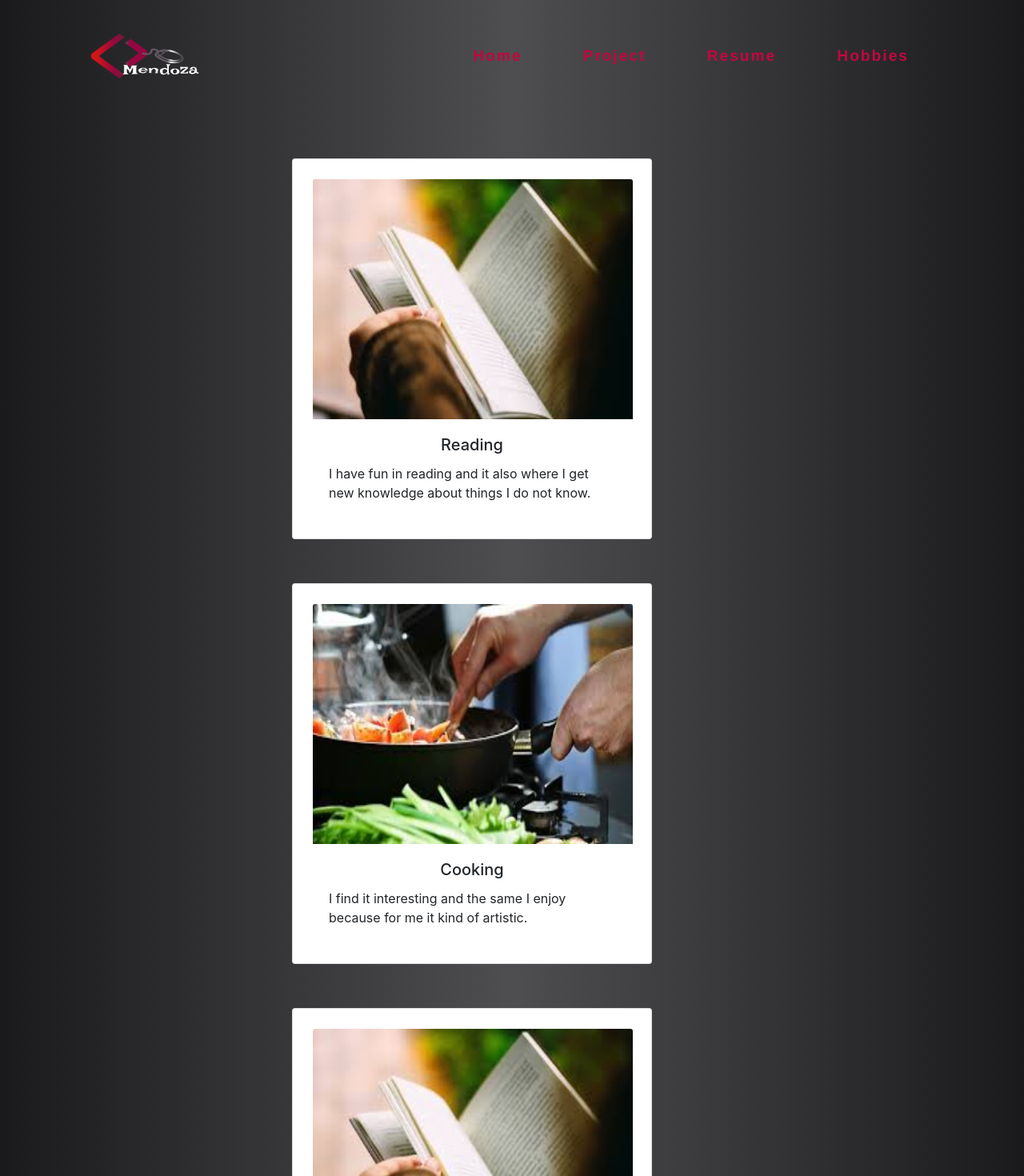
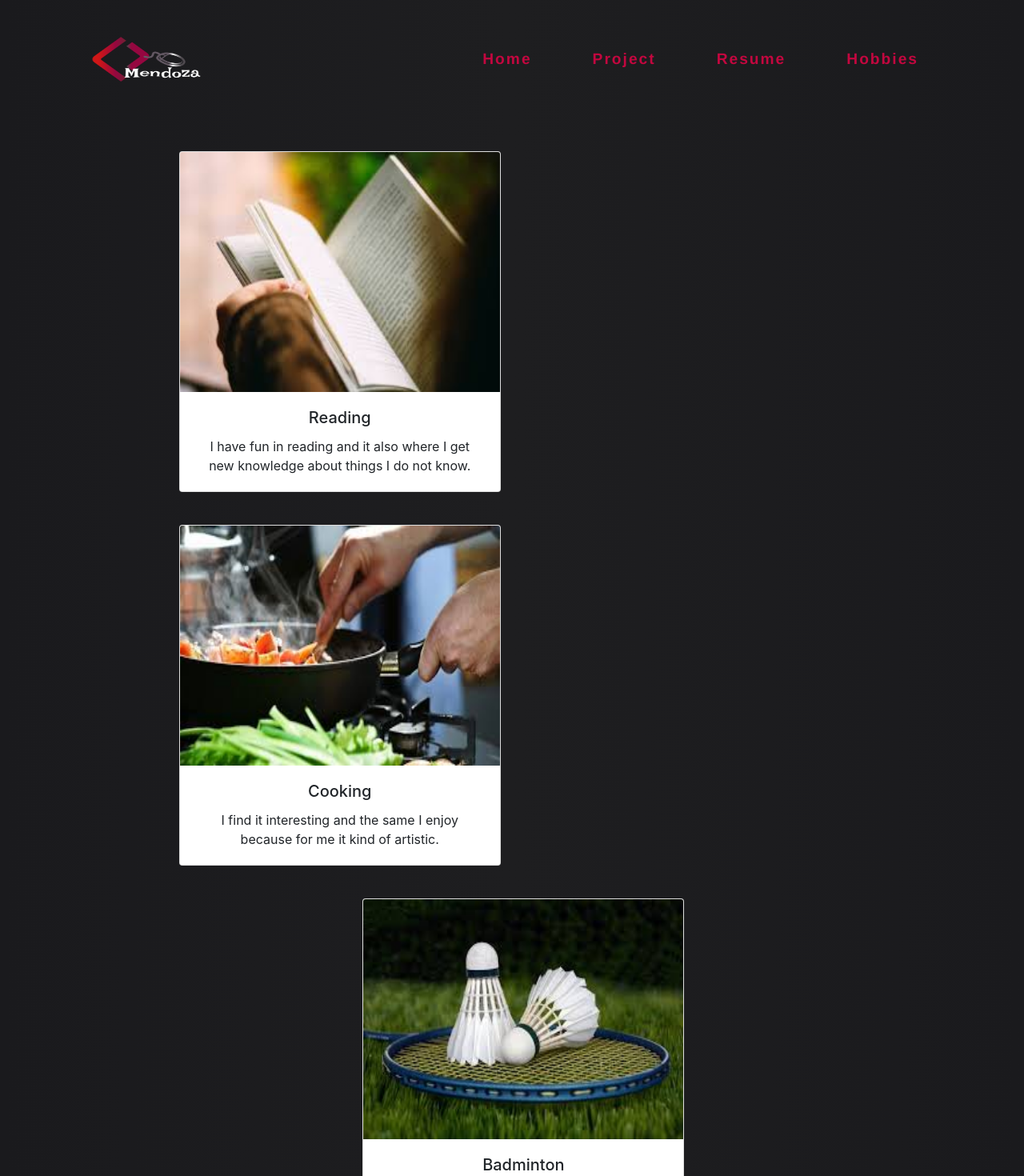
Before and after one commit to Gracejean/profile1, an Angular app: page /hobbies in a window 1280 px wide. Shown: the top 1470 px of the page at 80% size. Built offline with nearby package versions, Linux system fonts and the light colour scheme.

Commit message:
half through

```diff
--- a/src/app/app.component.css
+++ b/src/app/app.component.css
@@ -1,12 +1,12 @@
 .header{
-    /* margin: 7px;
+    margin: 7px;
       width: 100%;
-      flex-shrink: 0;
+      /* flex-shrink: 0;
       flex-grow: 0; */
-      flex-shrink: 0;
-      flex-grow: 0;
+      /* flex-shrink: 0;
+      flex-grow: 0; */
       /* background: #039be5; */
-      padding: 3px 5px;
+      /* padding: 3px 5px; */
 
 }
 
@@ -22,14 +22,13 @@
 
 
   }
-  .footer{
+  /* .footer{
     flex-shrink: 0;
     flex-grow: 0;
-    /* background: #eee; */
     padding: 3px 15px;
     background-color: black;
     color: white;
-  }
+  } */
 
 
 .container{
@@ -39,13 +38,13 @@
     flex-direction: column;
   }
 
-  .content{
+  /* .content{
     flex-shrink: 1;
     flex-grow: 1;
     padding: 3px 5px;
     position: relative;
     overflow-y: auto;
-  }
+  } */
 
 .contact{
     list-style-type: none;
--- a/src/app/app.component.html
+++ b/src/app/app.component.html
@@ -19,12 +19,12 @@
       </div>
     </nav>
   </div>
-  <div class="content">
+  <!-- <div class="content"> -->
     <router-outlet></router-outlet>
 
-  </div>
+  <!-- </div> -->
   <!-- <app-profile></app-profile> -->
-  <div class="footer">
+  <!-- <div class="footer">
     <div class="row">
       <div class="col">
         <p>Jeanilyn Mendoza @2020B</p>
@@ -38,10 +38,10 @@
           <li><img src="assets/linkedin.png" alt=""><a href="">Linkin</a></li>
         </ul>
       </div>
-    </div>
+    </div> -->
 
 
-  </div>
+  <!-- </div> -->
 
 
 </div>
--- a/src/app/hobbies/hobbies.component.css
+++ b/src/app/hobbies/hobbies.component.css
@@ -1,10 +1,55 @@
 
+.head{
+    width: 820px;
+    margin-left: 12.5%;
+
+
+}
 .card {
-    padding: 25px;
-    width: 450px;
+    /* padding: 20px;  */
+    width: 402px;
     margin-top: 5%;
-    margin-left: 25%;
+    /* column-gap: 5%; */
+    /* text-align: justify; */
+    /* margin-left: 5%; */
 }
+
+.effects{
+    position: relative;
+    box-shadow: 1%, 3%, 10.5% rgb(240, 228, 228);
+}
+
+/* .effects:before, .effects:after
+{
+  z-index: -1;
+  position: absolute;
+  content: "";
+  bottom: 25px;
+  left: 10px;
+  width: 50%;
+  top: 80%;
+  max-width:300px;
+  background: rgb(240, 228, 228)7;
+  -webkit-box-shadow: 0 35px 20px rgb(240, 228, 228);
+  -moz-box-shadow: 0 35px 20px rgb(240, 228, 228);
+  box-shadow: 0 35px 20px rgb(240, 228, 228);
+  -webkit-transform: rotate(-8deg);
+  -moz-transform: rotate(-8deg);
+  -o-transform: rotate(-8deg);
+  -ms-transform: rotate(-8deg);
+  transform: rotate(-8deg);
+}
+.effects:after
+{
+  -webkit-transform: rotate(8deg);
+  -moz-transform: rotate(8deg);
+  -o-transform: rotate(8deg);
+  -ms-transform: rotate(8deg);
+  transform: rotate(8deg);
+  right: 10px;
+  left: auto;
+} */
+
 
 img{
     height: 300px;
@@ -14,3 +59,7 @@ img{
 .card-title{
     text-align: center;
 }
+
+.card-text{
+    text-align: center;
+}
--- a/src/app/hobbies/hobbies.component.html
+++ b/src/app/hobbies/hobbies.component.html
@@ -1,28 +1,40 @@
 <div class="head">
-
+  <div class="row">
+    <div class="col align align-self-start">
+      <div class="box effects">
         <div class="card">
           <img src="assets/hob3.jpg" class="card-img-top" alt="...">
           <div class="card-body">
             <h5 class="card-title">Reading</h5>
-    <p class="card-text">I have fun in reading and it also where I get new knowledge about things I do not know.</p>
-    <!-- <p class="card-text"><small class="text-muted">Last updated 3 mins ago</small></p> -->
+            <p class="card-text">I have fun in reading and it also where I get <br>new knowledge about things I do not know.
+            </p>
+          </div>
         </div>
       </div>
 
+    </div>
+  <!-- </div> -->
+  <!-- <div class="row"> -->
+    <div class="col align-self-end">
       <div class="card">
         <img src="assets/hob2.jpg" class="card-img-top" alt="...">
         <div class="card-body">
           <h5 class="card-title">Cooking</h5>
-    <p class="card-text">I find it interesting and the same I enjoy because for me it kind of artistic.</p>
-    <!-- <p class="card-text"><small class="text-muted">Last updated 3 mins ago</small></p> -->
+          <p class="card-text">I find it interesting and the same I enjoy <br> because for me it kind of artistic.</p>
         </div>
       </div>
 
+    </div>
+  </div>
+  <div class="row"  style="position: relative; left: 28%;">
+    <div class="col align-self-center">
       <div class="card">
-  <img src="assets/hob3.jpg" class="card-img-top" alt="...">
+        <img src="assets/hob1.jpg" class="card-img-top" alt="...">
         <div class="card-body">
           <h5 class="card-title">Badminton</h5>
           <p class="card-text">It is fun and your body is filled of energy and playing it with your friend is more fun.</p>
-    <!-- <p class="card-text"><small class="text-muted">Last updated 3 mins ago</small></p> -->
         </div>
       </div>
+    </div>
+  </div>
+</div>
--- a/src/styles.css
+++ b/src/styles.css
@@ -2,5 +2,5 @@ body,
 html {
 /* background-image: linear-gradient(to right, #E9F8FF,#90B2D8,#C1E3FF );  */
 /* background-image: linear-gradient(to right, #683546,#D1AFBA,#683546);  */
-background-image: linear-gradient(to right, #1A1A1D,#4E4E50,#1A1A1D); width: 100%;
+background-image: linear-gradient(to right, #1A1A1D,rgb(30, 30, 32),#1A1A1D); width: 100%;
 }
```
Lines whose indentation alone changed are shown as unchanged.
